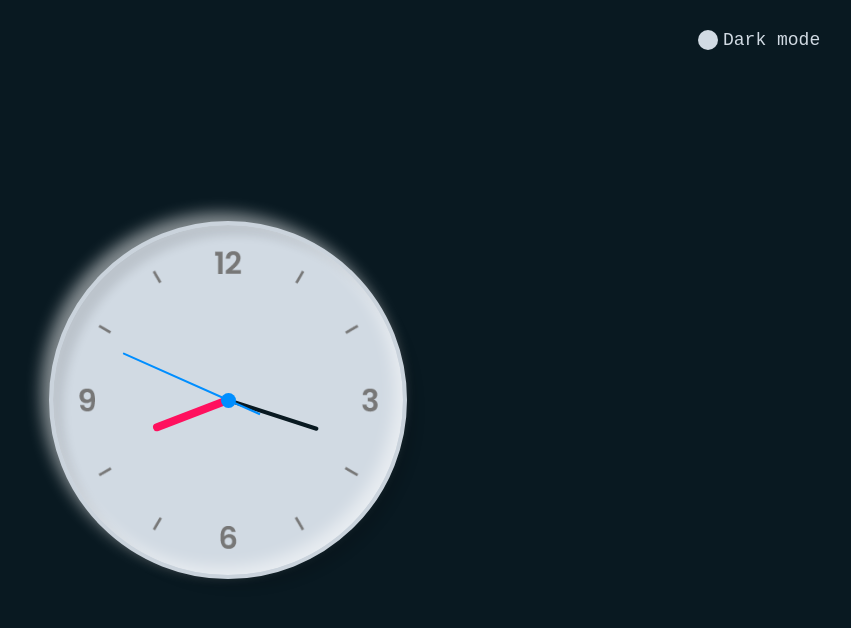
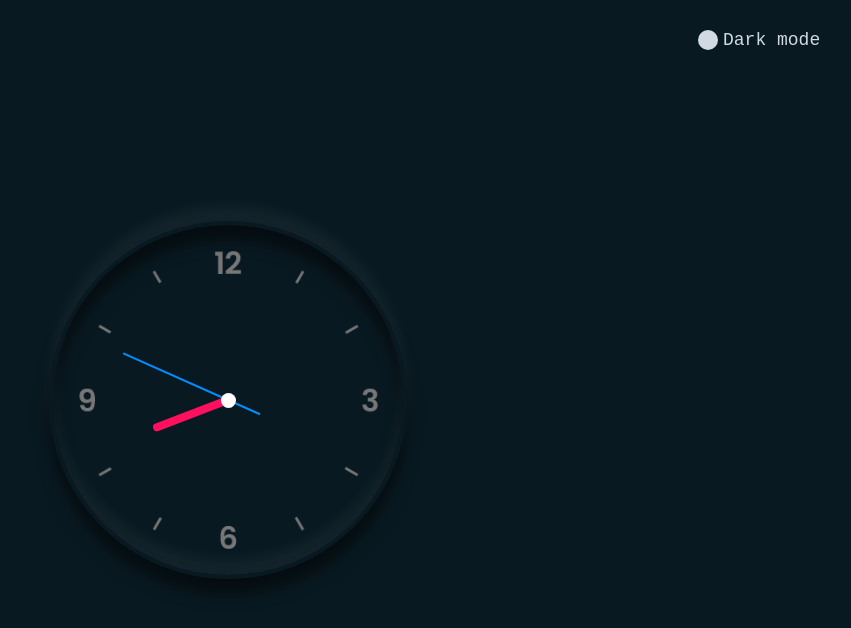
Before and after one commit to kofatol/clock, a React (Create React App) app: page / in a window 1280 px wide. Shown: the top 628 px of the page, without its empty margins (412-1263 px from the left). Built offline with nearby package versions, Linux system fonts and the light colour scheme.

Commit message:
theme switching logic added to Clock component

```diff
--- a/src/components/Clock/Clock.tsx
+++ b/src/components/Clock/Clock.tsx
@@ -1,21 +1,25 @@
-import React from "react";
+import React, { useContext } from "react";
 import { useTime } from "./hooks";
 import Hour from "../Hour";
 import Minute from "../Minute";
 import Second from "../Second";
 import Spinner from "../Spinner";
+import { AppContext } from "../../App.model";
 import "./Clock.scss";
 
 const Clock: React.FC = () => {
   const { hh, mm, ss } = useTime();
+  const { isLightMode } = useContext(AppContext);
 
   return (
     <>
       {!hh ? (
         <Spinner />
       ) : (
-        // <div className="Clock Clock_dark">
-        <div className="Clock Clock_light">
+        <div
+          className={`Clock
+          ${isLightMode ? "Clock_light" : "Clock_dark"}`}
+        >
           <Hour rotationDegree={hh + mm / 12} />
           <Minute rotationDegree={mm} />
           <Second rotationDegree={ss} />
```
